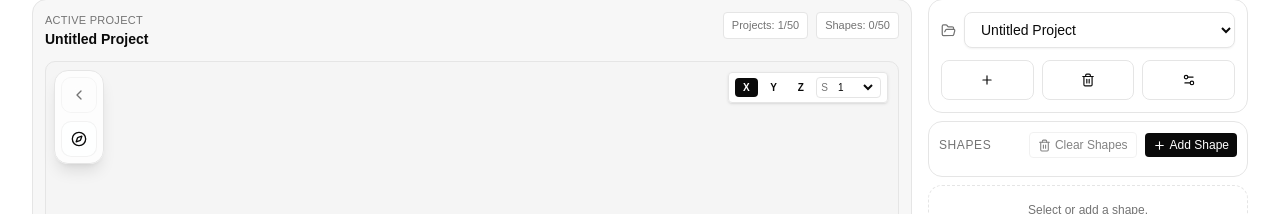
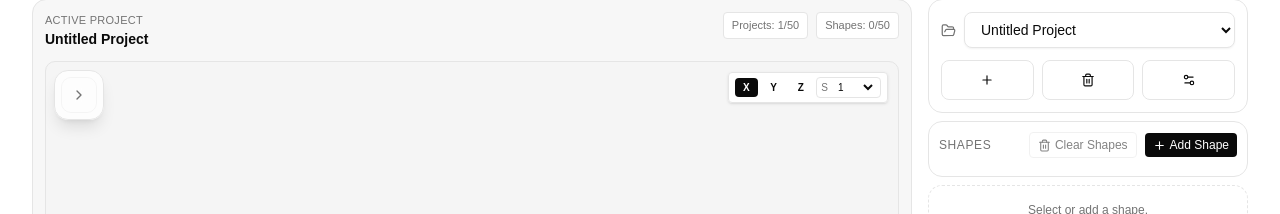
Before and after one commit to ChefMooon/cm-modding-tools, a React (Vite) app: page /collision-box-builder in a window 1280 px wide. Shown: the part 173-387 px from the top of the page. Built offline with nearby package versions, Linux system fonts and the light colour scheme.

Commit message:
fix: Collision box builder default toolbar state set to collapsed

```diff
--- a/src/routes/collision-box-builder.tsx
+++ b/src/routes/collision-box-builder.tsx
@@ -40,7 +40,7 @@ function RouteComponent() {
   const [moveAxis, setMoveAxis] = useState<MoveAxis>('X')
   const [globalStepSize, setGlobalStepSize] = useState<number>(1)
   const [activePreviewDirection, setActivePreviewDirection] = useState<PreviewDirection>('NORTH')
-  const [isViewportToolbarOpen, setIsViewportToolbarOpen] = useState(true)
+  const [isViewportToolbarOpen, setIsViewportToolbarOpen] = useState(false)
   const [confirmationState, setConfirmationState] = useState<ConfirmationState | null>(null)
   const [isDraggingActive, setIsDraggingActive] = useState(false)
   const [queuedImportFiles, setQueuedImportFiles] = useState<File[]>([])
```
